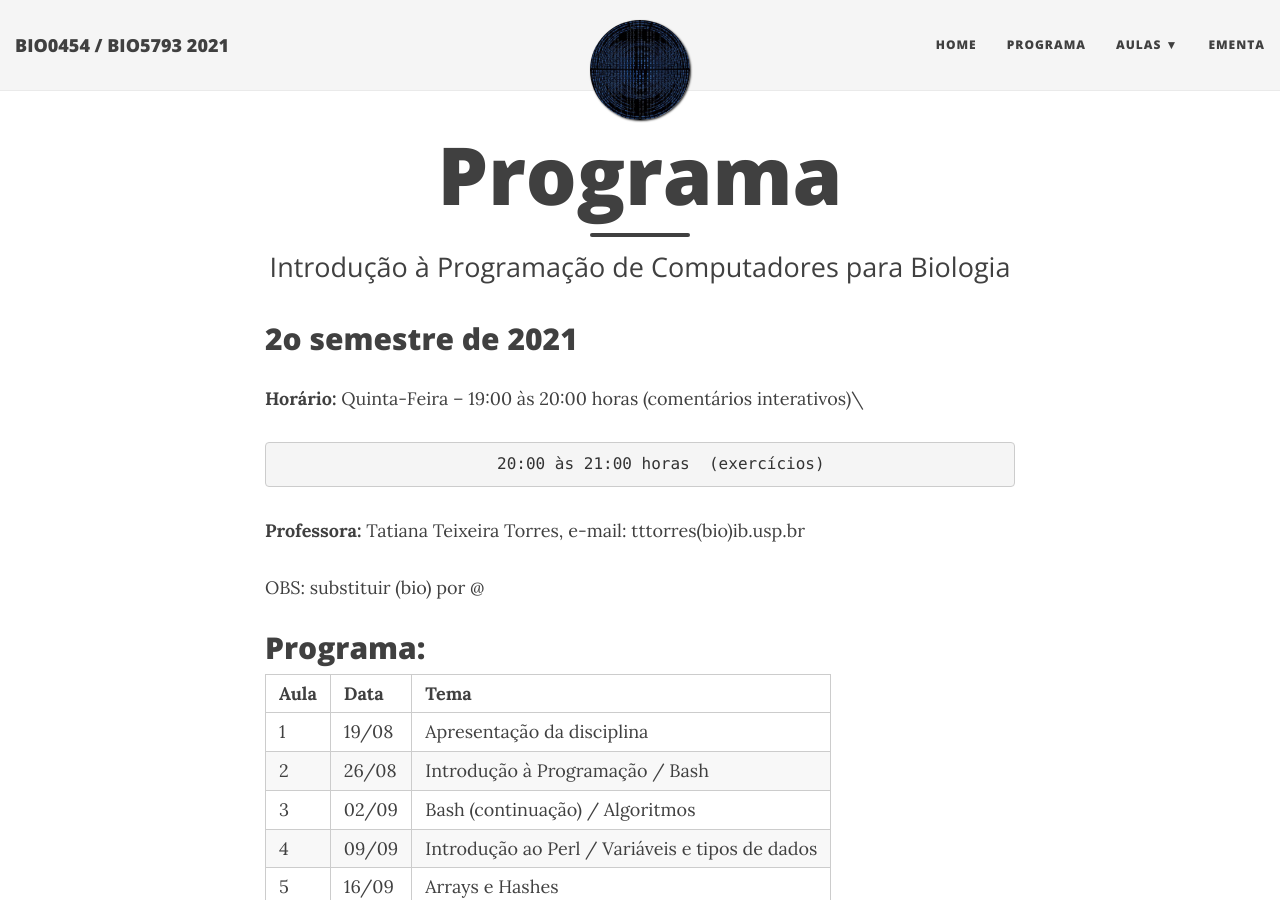
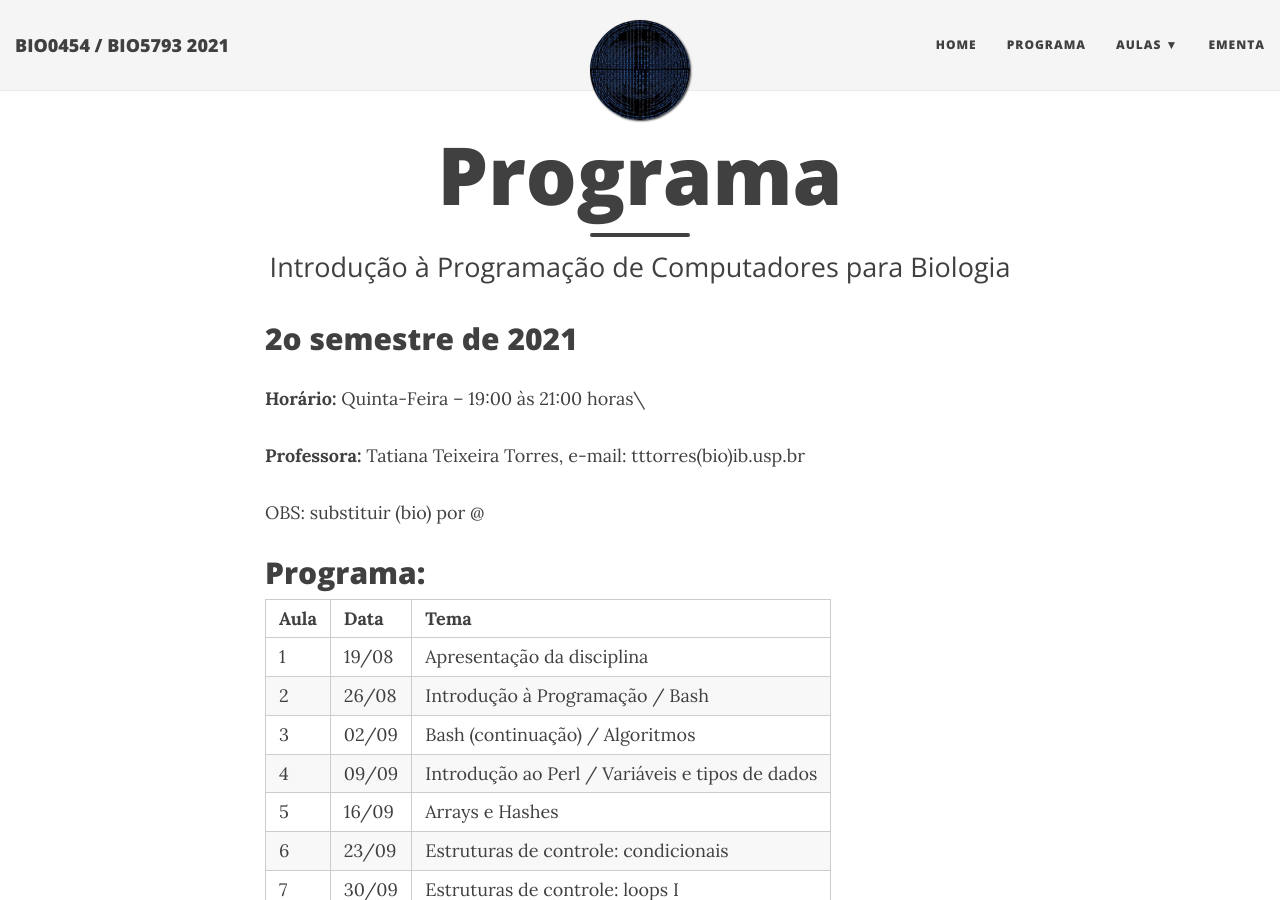
Before and after one commit to tttorres/introprog-copy, a Jekyll site: the page built from programa.md, in a window 1280 px wide and 900 px high. Built offline with Jekyll 4.4.1, drawn with Linux system fonts in a browser that asks for light colours; nearby versions of some CDN libraries.

Commit message:
Update programa.md

```diff
--- a/programa.md
+++ b/programa.md
@@ -7,9 +7,7 @@ subtitle: Introdução à Programação de Computadores para Biologia
 
 ## 2o semestre de 2021
 
-**Horário:**    Quinta-Feira – 19:00 às 20:00 horas  (comentários interativos)\
-<pre><code>                       20:00 às 21:00 horas  (exercícios)
-</code></pre>
+**Horário:**    Quinta-Feira – 19:00 às 21:00 horas\
 
 **Professora:** Tatiana Teixeira Torres, e-mail: tttorres(bio)ib.usp.br
 
```
